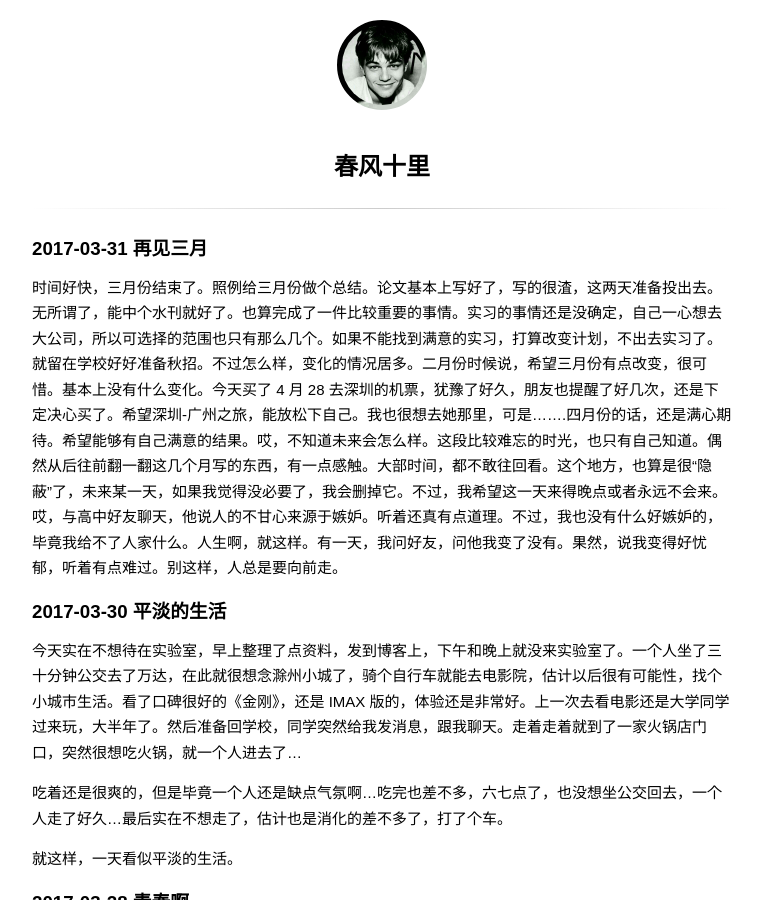
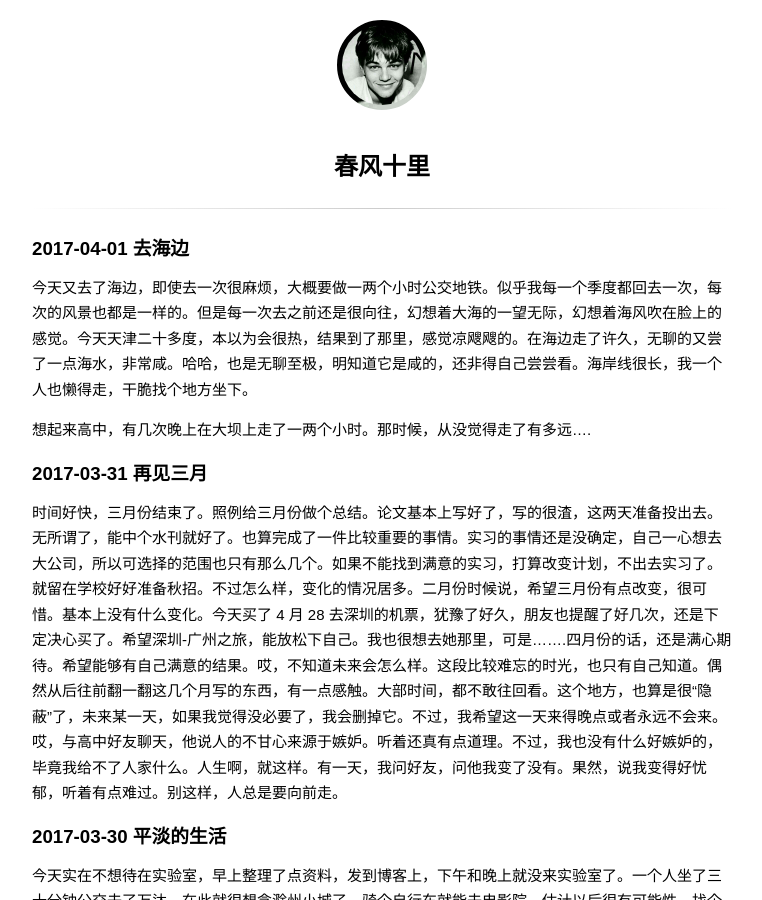
Before and after one commit to wuchangfeng/wuchangfeng.github.io, a Jekyll site: the page built from diary.md, in a window 1280 px wide and 900 px high. Shown: the whole window, without its empty margins (258-1020 px from the left). Built offline with Jekyll 4.4.1, drawn with Linux system fonts in a browser that asks for light colours; some web fonts are replaced; comment, search, counter and statistics services are not loaded.

Commit message:
blog update

```diff
--- a/diary.md
+++ b/diary.md
@@ -1,6 +1,12 @@
 ---
 title: 春风十里
 ---
+
+### 2017-04-01 去海边
+
+今天又去了海边，即使去一次很麻烦，大概要做一两个小时公交地铁。似乎我每一个季度都回去一次，每次的风景也都是一样的。但是每一次去之前还是很向往，幻想着大海的一望无际，幻想着海风吹在脸上的感觉。今天天津二十多度，本以为会很热，结果到了那里，感觉凉飕飕的。在海边走了许久，无聊的又尝了一点海水，非常咸。哈哈，也是无聊至极，明知道它是咸的，还非得自己尝尝看。海岸线很长，我一个人也懒得走，干脆找个地方坐下。
+
+想起来高中，有几次晚上在大坝上走了一两个小时。那时候，从没觉得走了有多远....
 
 ### 2017-03-31 再见三月
 
```
